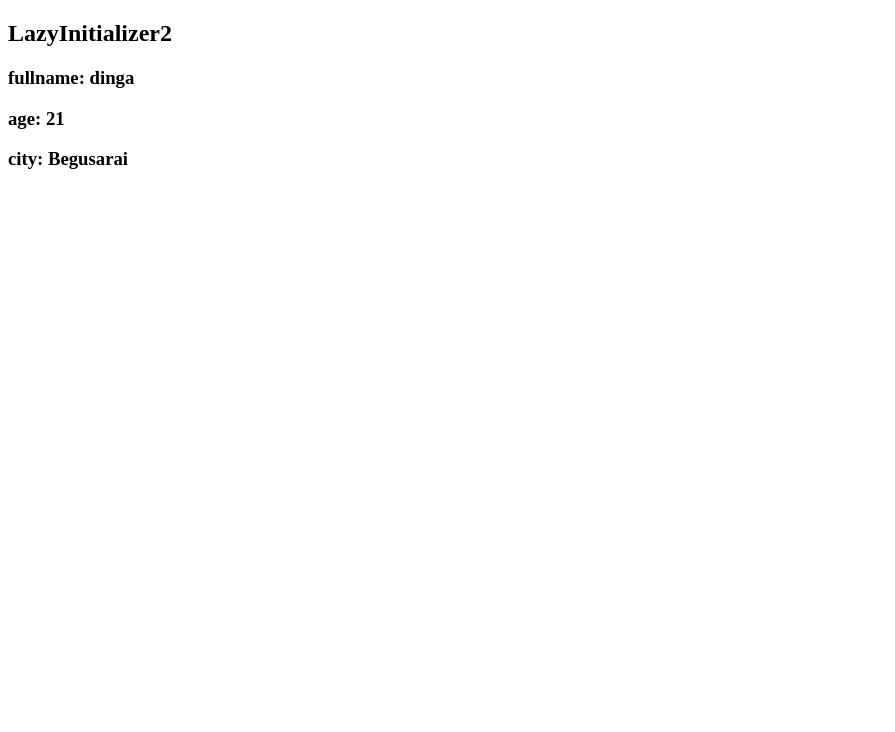
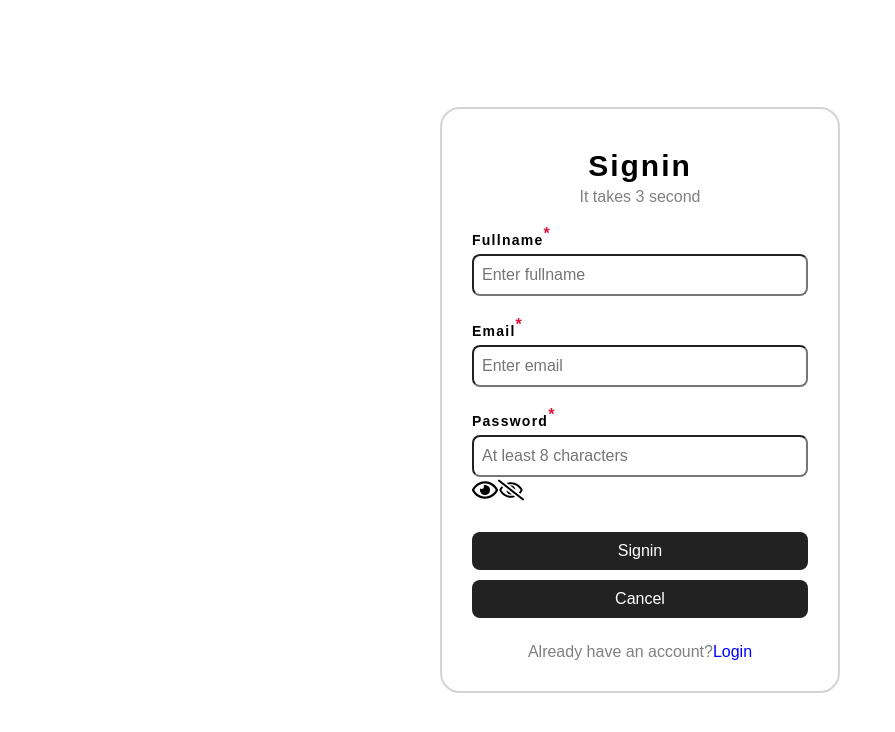
Before and after one commit to RajSresth/A-39-React-Batch, a React (Vite) app: page / in a window 1280 px wide. Shown: the top 732 px of the page, without its empty margins (0-895 px from the left). Built offline with nearby package versions, Linux system fonts and the light colour scheme.

Commit message:
Controlled Forms Part-1

```diff
--- a/package.json
+++ b/package.json
@@ -11,7 +11,9 @@
   },
   "dependencies": {
     "react": "^19.2.7",
-    "react-dom": "^19.2.7"
+    "react-dom": "^19.2.7",
+    "react-icons": "^5.7.0",
+    "react-toastify": "^11.1.0"
   },
   "devDependencies": {
     "@types/react": "^19.2.17",
--- a/src/App.jsx
+++ b/src/App.jsx
@@ -1,3 +1,5 @@
+
+
 // import UserDetails from "./Day-1 jsx and components/UserDetails";
 // import UserInfo from "./Day-1 jsx and components/UserInfo";
 // import UserDetails from "./Day-2 Props/UserDetails";
@@ -8,13 +10,19 @@
 // import ToggleComponent from "./Day-5 useState hook/ToggleComponent";
 // import ToggleComponent from "./Day-6 Conditional Rendering/ToogleComponent";
 // import AdvancedCounter from "./Day-7 useState Advanced/AdvancedCounter";
-import LazyInitializer from "./Day-7 useState Advanced/LazyInitializer";
-import LazyInitializer2 from "./Day-7 useState Advanced/LazyInitializer2";
+// import LazyInitializer from "./Day-7 useState Advanced/LazyInitializer";
+// import LazyInitializer2 from "./Day-7 useState Advanced/LazyInitializer2";
+import Sigin from "./Day-8 Controlled Form/Sigin";
+
+
+import { ToastContainer } from "react-toastify";
+import 'react-toastify/dist/ReactToastify.css';
 
 const App = () => {
   return (
     <div id="app">
-      <LazyInitializer2 />
+      <Sigin />
+      <ToastContainer />
     </div>
   );
 };
--- /dev/null
+++ b/src/Day-8 Controlled Form/Sigin.jsx
@@ -0,0 +1,108 @@
+import { useState } from "react";
+import "./Signin.css";
+import { toast,Bounce } from "react-toastify";
+import { FaRegEye,FaRegEyeSlash } from "react-icons/fa";
+
+
+const Sigin = () => {
+  const [fullname, setFullname] = useState("");
+  const [email, setEmail] = useState("");
+  const [password, setPassword] = useState("");
+  const [showPassword, setShowPassword] = useState(false);
+
+
+  const handleSigninForm = (e) => {
+        e.preventDefault();
+        console.log("fullname:",fullname);
+        console.log("Email:",email);
+        console.log("Password:",password);
+
+        setFullname("");
+        setEmail("");
+        setPassword("");
+
+        toast.success("Signin Successfull",{
+            position:"top-right",
+            autoClose: 5000,
+            hideProgressBar:false,
+            closeOnClick: false,
+            pauseOnHover: true,
+            pauseOnFocusLoss: false,
+            draggable: true,
+            theme: "dark",
+            transition: Bounce,
+        })
+  }
+
+  return (
+    <div className="singin__container">
+      <form action="" id="signinForm" onSubmit={handleSigninForm}>
+        <div className="singin__top">
+          <h2>Signin</h2>
+          <p>It takes 3 second</p>
+        </div>
+
+        <div className="field__container">
+          <label htmlFor="fullname">
+            Fullname<sup>*</sup>
+          </label>
+
+          <input
+            type="text"
+            id="fullname"
+            value={fullname}
+            onChange={(e) => setFullname(e.target.value)}
+            placeholder="Enter fullname"
+            required
+          />
+        </div>
+
+        <div className="field__container">
+          <label htmlFor="email">
+            Email<sup>*</sup>
+          </label>
+
+          <input
+            type="email"
+            id="email"
+            value={email}
+            onChange={(e) => setEmail(e.target.value)}
+            placeholder="Enter email"
+            required
+          />
+        </div>
+
+        <div className="field__container">
+          <label htmlFor="password">
+            Password<sup>*</sup>
+          </label>
+
+          <input
+            type="password"
+            id="password"
+            value={password}
+            onChange={(e) => setPassword(e.target.value)}
+            placeholder="At least 8 characters"
+            required
+          />
+
+          <div>
+            <FaRegEye size={26} />
+            <FaRegEyeSlash size={26} />
+          </div>
+        </div>
+
+        <div className="button__container">
+          <button type="submit">Signin</button>
+          <button type="reset">Cancel</button>
+        </div>
+
+        <div className="signin__bottom">
+          Already have an account?<a href="">Login</a>
+        </div>
+      </form>
+    </div>
+  );
+};
+
+export default Sigin;
--- /dev/null
+++ b/src/Day-8 Controlled Form/Signin.css
@@ -0,0 +1,84 @@
+.singin__container{
+    min-height: 100vh;
+    display: flex;
+    align-items: center;
+    justify-content: center;
+    font-family: Arial, "Helvetica Neue", Helvetica, sans-serif;
+}
+
+#signinForm{
+    width: 100%;
+    max-width: 400px;
+    border: 2px solid lightgray;
+    border-radius: 20px;
+    padding: 30px;
+}
+
+.singin__top{
+    padding: 10px 0px;
+    text-align: center;
+}
+
+.singin__top h2{
+    margin-bottom: 5px;
+    font-size: 30px;
+    letter-spacing:2px;
+}
+
+.singin__top p{
+    color: grey;
+}
+
+
+.field__container{
+    padding: 10px 0px;
+}
+
+.field__container input{
+    width: 100%;
+    padding: 10px 8px;
+    font-size: 16px;
+    margin-top: 5px;
+    border-radius: 8px;
+}
+
+.field__container label{
+    font-weight: bold;
+    font-size: 14px;
+    letter-spacing: 1.25px;
+}
+
+.field__container label sup{
+    color: crimson;
+    font-size: 16px;
+}
+
+.button__container{
+    padding: 15px 0px;
+}
+
+.button__container button{
+    width: 100%;
+     padding: 10px 0;
+     border: none;
+     outline: none;
+     color: white;
+     background-color: #222;
+     font-size: 16px;
+     border-radius: 8px;
+}
+
+.button__container button:nth-of-type(2){
+    margin-top: 10px;
+}
+
+.signin__bottom{
+    text-align: center;
+    color: grey;
+    margin-top: 10px;
+}
+
+.signin__bottom a{
+    color: blue;
+    text-decoration: none;
+}
--- a/src/index.css
+++ b/src/index.css
@@ -0,0 +1,9 @@
+* {
+  box-sizing: border-box;
+  margin: 0;
+  padding: 0;
+}
+
+body {
+  min-height: 100vh;
+}
--- a/src/main.jsx
+++ b/src/main.jsx
@@ -1,5 +1,5 @@
 import { createRoot } from "react-dom/client";
 import App from "./App";
+import "./index.css";
 
-
-createRoot(document.getElementById("root")).render(<App/>);
+createRoot(document.getElementById("root")).render(<App />);
```
Also changed, not shown: 1 other file (tests, documents, lock files or other folders).
